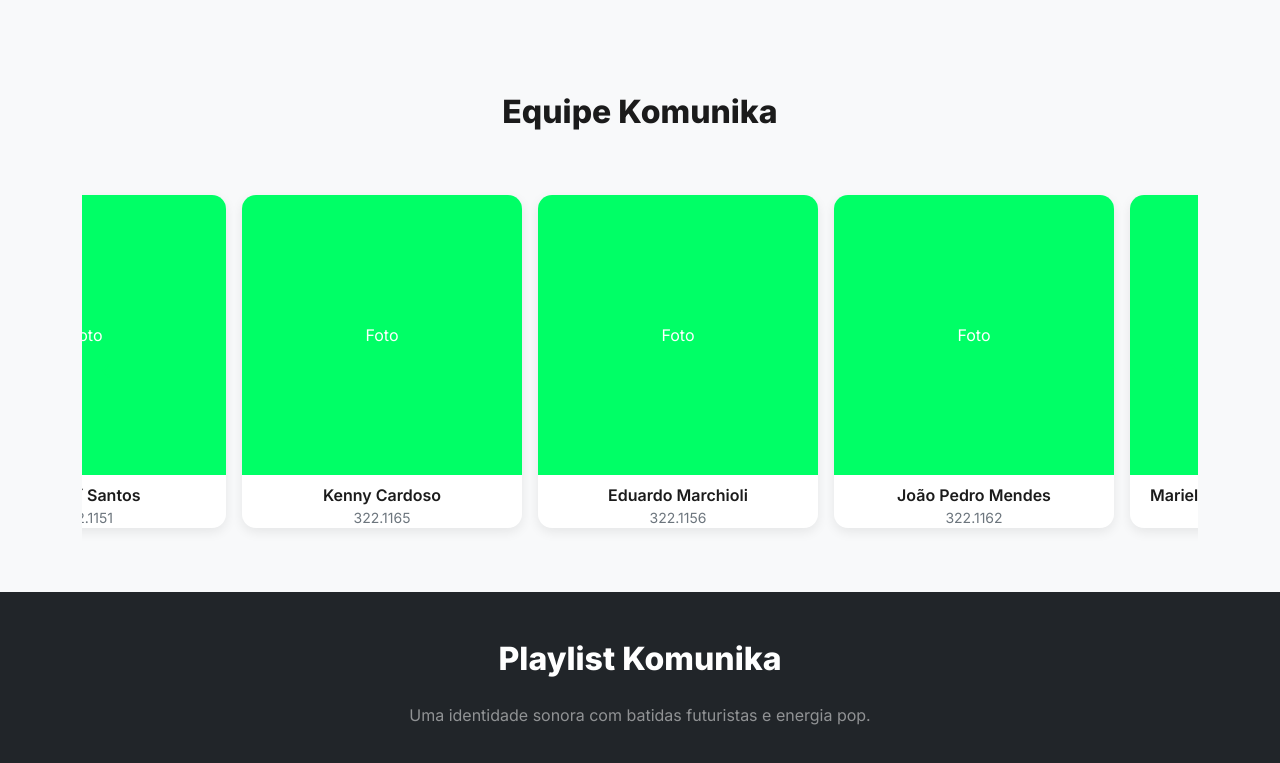
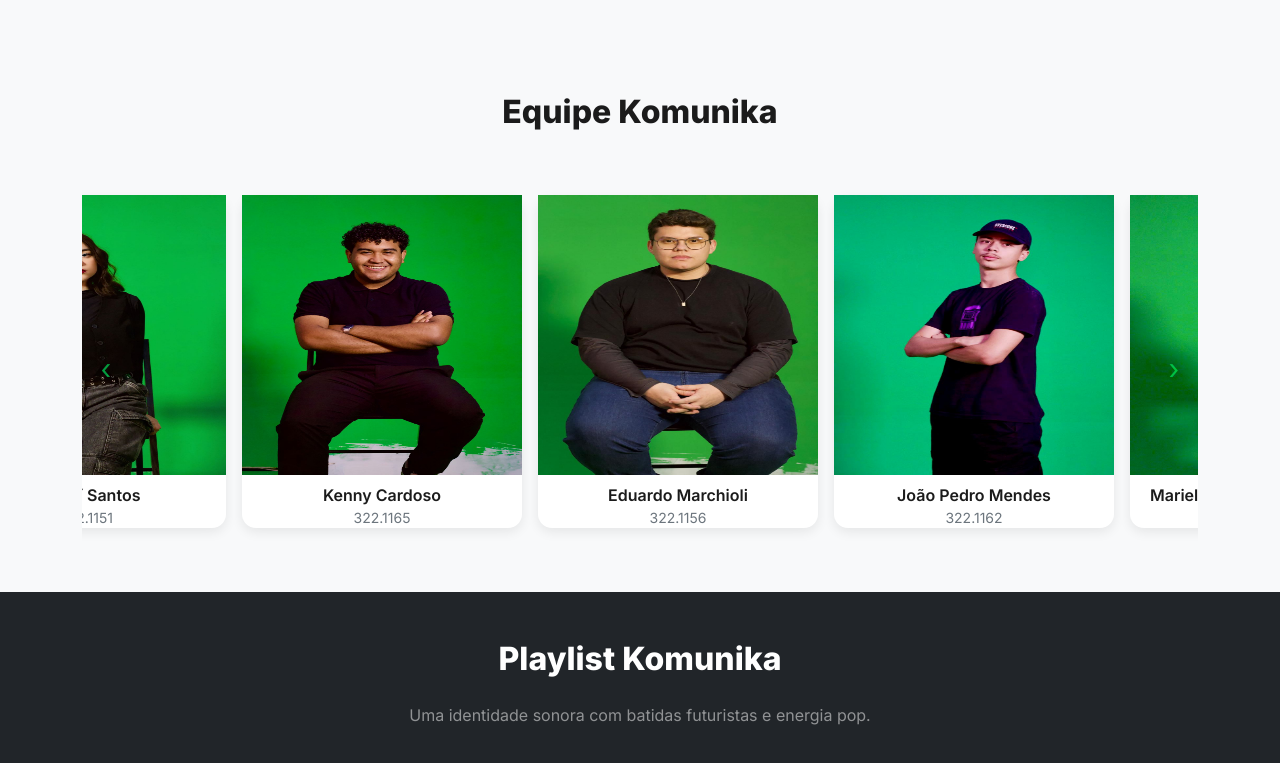
Before and after one commit to J-Pantaroto/komunika-meia, a plain HTML site: page komunika.html in a window 1280 px wide. Shown: the part 2160-2923 px from the top of the page. Drawn offline with nearby package versions, Linux system fonts and the light colour scheme; grey boxes are pictures that could not be loaded.

Commit message:
Initial state

```diff
--- a/komunika.html
+++ b/komunika.html
@@ -114,37 +114,37 @@
 
 					<div class="team-slider d-flex overflow-auto gap-3 px-5">
 						<div class="team-card flex-shrink-0 text-center">
-							<div class="ratio ratio-1x1 bg-komunika text-white d-flex align-items-center justify-content-center">Foto</div>
+							<div class="ratio ratio-1x1 bg-komunika text-white d-flex align-items-center justify-content-center"><img src="assets/img/lucas.jpg"></div>
 							<div class="mt-2 fw-semibold">Lucas Menezes</div>
 							<div class="small text-secondary">322.847</div>
 						</div>
 						<div class="team-card flex-shrink-0 text-center">
-							<div class="ratio ratio-1x1 bg-komunika text-white d-flex align-items-center justify-content-center">Foto</div>
+							<div class="ratio ratio-1x1 bg-komunika text-white d-flex align-items-center justify-content-center"><img src="assets/img/silveni.jpg"></div>
 							<div class="mt-2 fw-semibold">Silvení Santos</div>
 							<div class="small text-secondary">322.1151</div>
 						</div>
 						<div class="team-card flex-shrink-0 text-center">
-							<div class="ratio ratio-1x1 bg-komunika text-white d-flex align-items-center justify-content-center">Foto</div>
+							<div class="ratio ratio-1x1 bg-komunika text-white d-flex align-items-center justify-content-center"><img src="assets/img/kenny.jpg"></div>
 							<div class="mt-2 fw-semibold">Kenny Cardoso</div>
 							<div class="small text-secondary">322.1165</div>
 						</div>
 						<div class="team-card flex-shrink-0 text-center">
-							<div class="ratio ratio-1x1 bg-komunika text-white d-flex align-items-center justify-content-center">Foto</div>
+							<div class="ratio ratio-1x1 bg-komunika text-white d-flex align-items-center justify-content-center"><img src="assets/img/eduardo.jpg"></div>
 							<div class="mt-2 fw-semibold">Eduardo Marchioli</div>
 							<div class="small text-secondary">322.1156</div>
 						</div>
 						<div class="team-card flex-shrink-0 text-center">
-							<div class="ratio ratio-1x1 bg-komunika text-white d-flex align-items-center justify-content-center">Foto</div>
+							<div class="ratio ratio-1x1 bg-komunika text-white d-flex align-items-center justify-content-center"><img src="assets/img/joaop.jpg"></div>
 							<div class="mt-2 fw-semibold">João Pedro Mendes</div>
 							<div class="small text-secondary">322.1162</div>
 						</div>
 						<div class="team-card flex-shrink-0 text-center">
-							<div class="ratio ratio-1x1 bg-komunika text-white d-flex align-items-center justify-content-center">Foto</div>
+							<div class="ratio ratio-1x1 bg-komunika text-white d-flex align-items-center justify-content-center"><img src="assets/img/marielly.jpg"></div>
 							<div class="mt-2 fw-semibold">Marielly Echague Peres Pereira</div>
 							<div class="small text-secondary">322.1146</div>
 						</div>
 						<div class="team-card flex-shrink-0 text-center">
-							<div class="ratio ratio-1x1 bg-komunika text-white d-flex align-items-center justify-content-center">Foto</div>
+							<div class="ratio ratio-1x1 bg-komunika text-white d-flex align-items-center justify-content-center"><img src="assets/img/joao.jpg"></div>
 							<div class="mt-2 fw-semibold">João Santana</div>
 							<div class="small text-secondary">033.1185</div>
 						</div>
@@ -162,7 +162,7 @@
 			<div class="container">
 				<h2 class="fw-bold mb-4">Playlist Komunika</h2>
 				<p class="text-white-50 mb-4">Uma identidade sonora com batidas futuristas e energia pop.</p>
-				<iframe style="border-radius:12px" src="https://open.spotify.com/embed/playlist/3n7RbaTBsilaMhxDSuod8m?utm_source=generator" width="100%" height="380" frameborder="0" allowfullscreen="" loading="lazy"></iframe>
+				<iframe data-testid="embed-iframe" style="border-radius:12px" src="https://open.spotify.com/embed/playlist/3n7RbaTBsilaMhxDSuod8m?utm_source=generator" width="100%" height="352" frameBorder="0" allowfullscreen="" allow="autoplay; clipboard-write; encrypted-media; fullscreen; picture-in-picture" loading="lazy"></iframe>
 			</div>
 		</section>
 
```
Also changed, not shown: assets/img/eduardo.jpg (added), assets/img/joao.jpg (added), assets/img/joaop.jpg (added), assets/img/kenny.jpg (added), assets/img/lucas.jpg (added), assets/img/marielly.jpg (added), assets/img/silveni.jpg (added).
